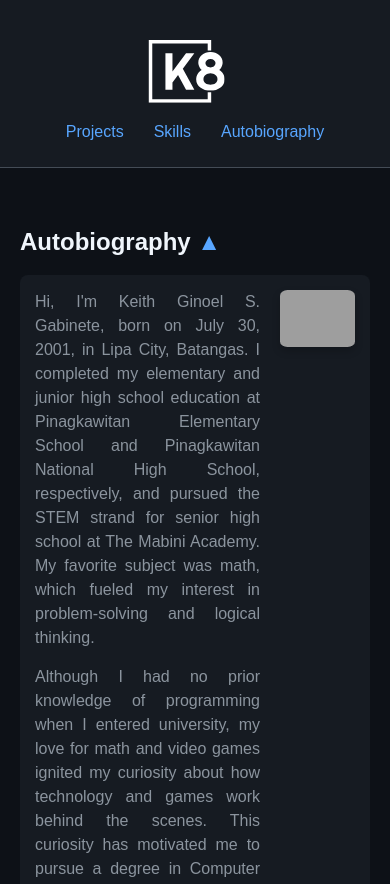
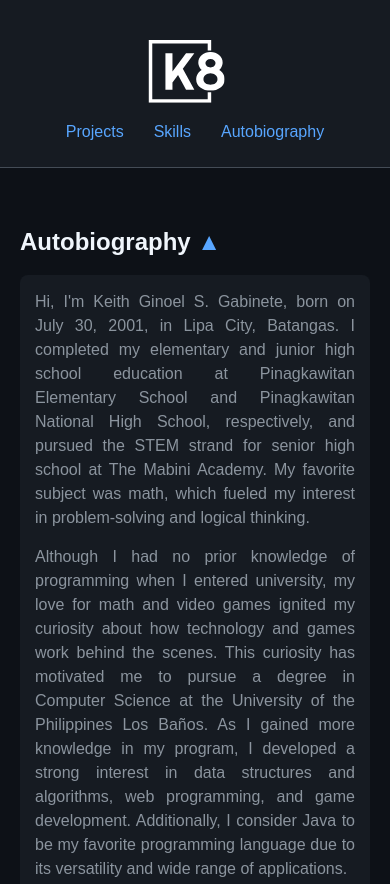
Before and after one commit to CMSC100-Laboratory/02-my-github-page-krispypatata, a plain HTML site: page index.html in a window 390 px wide. Shown: the top 884 px of the page. Drawn offline with Linux system fonts and the light colour scheme; grey boxes are pictures that could not be loaded.

Commit message:
fix: FIX the issue where featured-photo is still appearing beside the autobiography text when the width is decreased at a certain level

```diff
--- a/styles.css
+++ b/styles.css
@@ -149,3 +149,27 @@ h3 {
 .footer a {
   color: #58a6ff;
 }
+
+/* To fix the issue with the featured-photo still appearing beside the autobiography-text when the width is decreased at a certain level */
+/* https://www.w3schools.com/css/css3_mediaqueries_ex.asp */
+@media (max-width: 1200px) {
+    .autobiography-box {
+      flex-direction: column;
+      align-items: center;
+    }
+
+    .autobiography-text {
+      flex: none;
+      width: 100%;
+    }
+
+    .featured-photo {
+      flex: none;
+      width: 70%;
+      margin-bottom: 20px;
+    }
+
+    .featured-photo img {
+      max-width: 100%;
+    }
+  }
```
